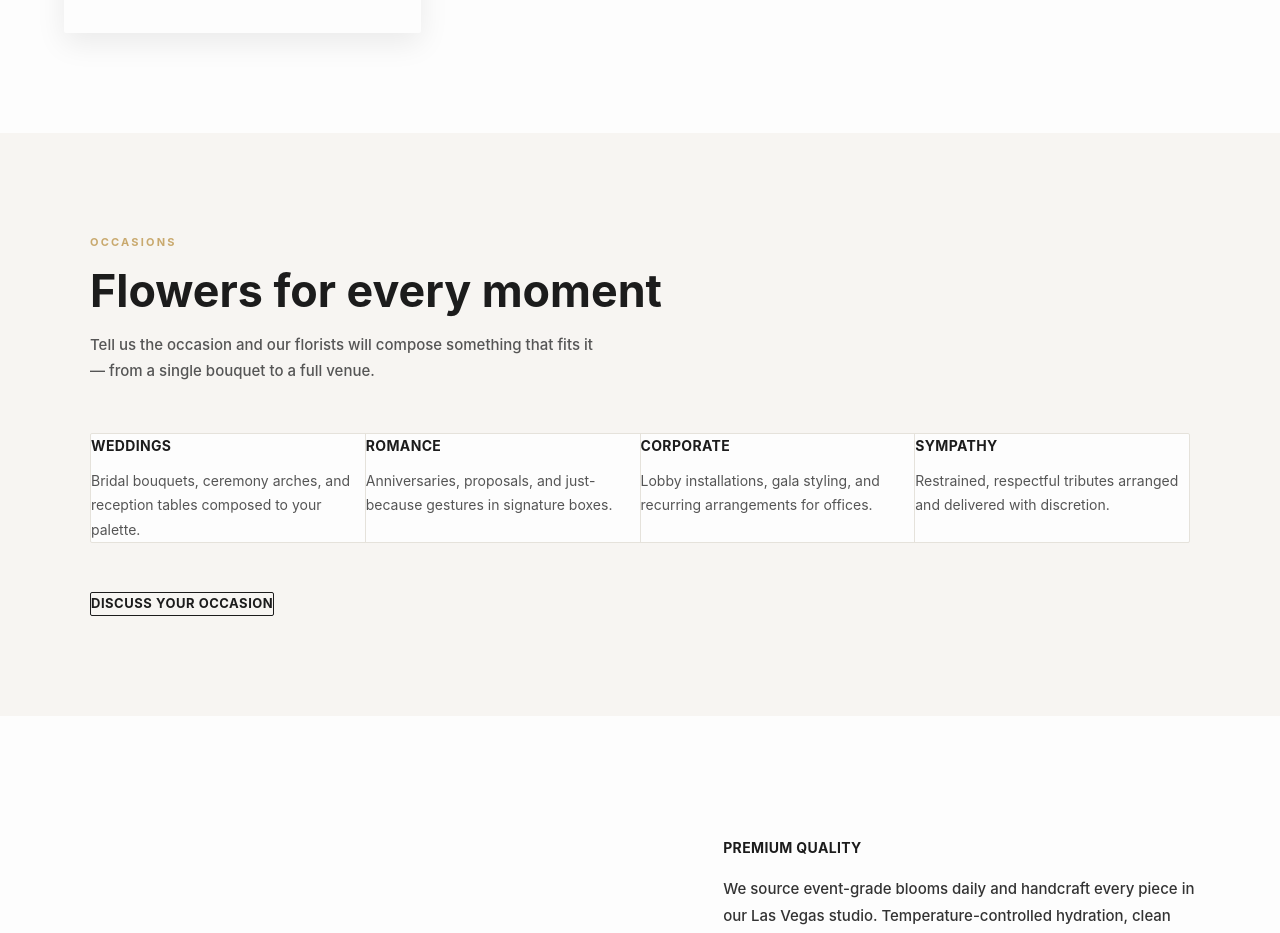
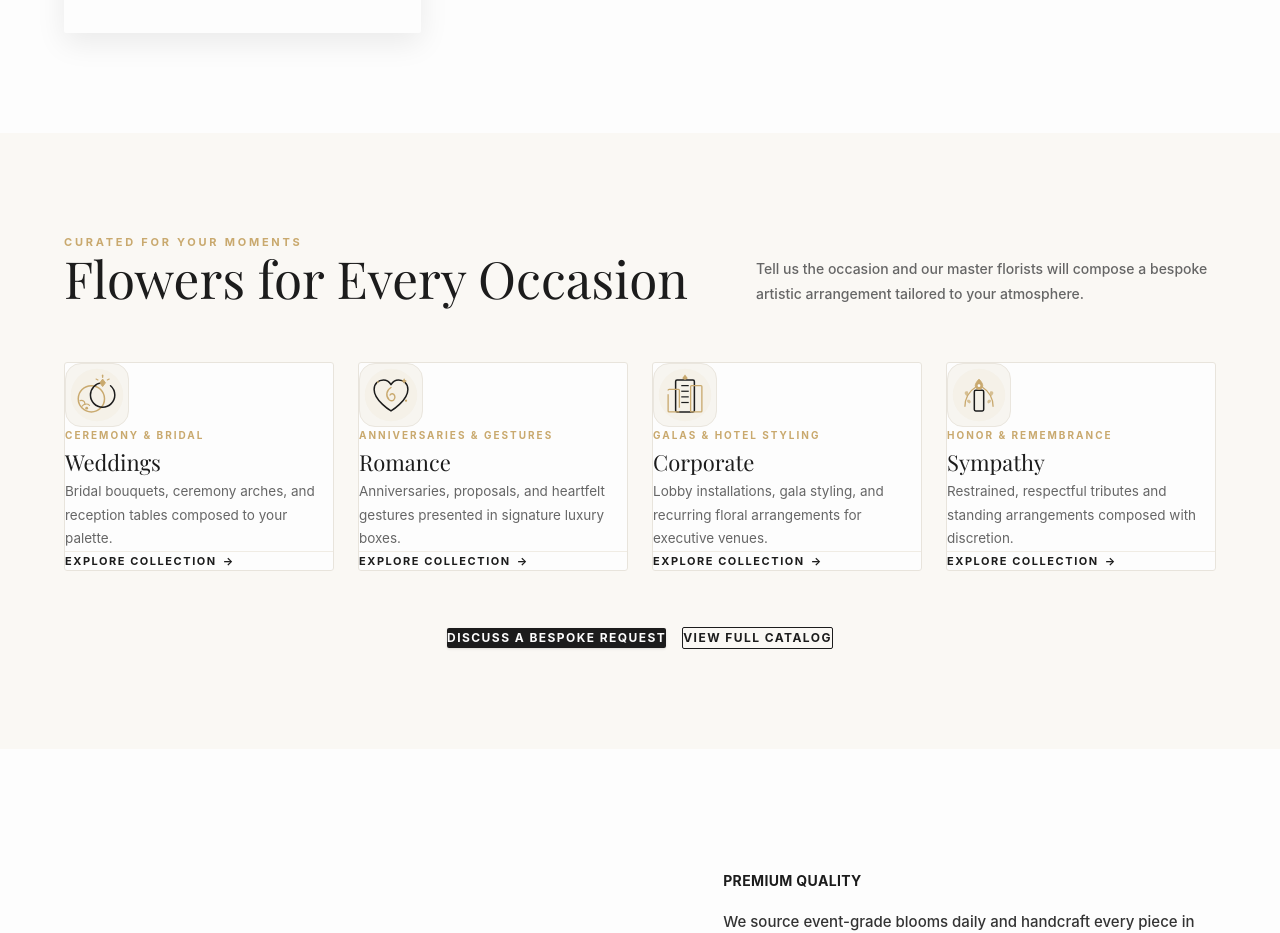
Before and after one commit to netbounce19-hash/mother-of-flower, a Next.js app: page / in a window 1280 px wide. Shown: the part 2920-3853 px from the top of the page. Built offline with nearby package versions, Linux system fonts and the light colour scheme; no server answers.

Commit message:
feat: add luxury symbolic vector emblems to Occasions section

```diff
--- a/components/occasions/OccasionsSection.tsx
+++ b/components/occasions/OccasionsSection.tsx
@@ -1,6 +1,7 @@
 'use client';
 
 import { motion, Variants } from 'framer-motion';
+import Link from 'next/link';
 
 const fadeUp: Variants = {
   hidden: { opacity: 0, y: 24 },
@@ -12,26 +13,155 @@ const stagger: Variants = {
   visible: { opacity: 1, transition: { staggerChildren: 0.1 } },
 };
 
-/**
- * TODO(content): copy is placeholder — replace with the studio's own wording
- * and point each card at a real catalogue filter once categories are wired up.
- */
+// ── BESPOKE LUXURY LINE-ART SYMBOLS (LARGE EMBLEMS) ──
+
+function WeddingsSymbol() {
+  return (
+    <svg width="60" height="60" viewBox="0 0 64 64" fill="none" xmlns="http://www.w3.org/2000/svg" className="transition-transform duration-500 group-hover:scale-110">
+      {/* Glow background circle */}
+      <circle cx="32" cy="32" r="28" fill="#C9A96E" fillOpacity="0.06" />
+
+      {/* Intertwined Wedding Rings */}
+      <ellipse cx="26" cy="36" rx="14" ry="14" stroke="#C9A96E" strokeWidth="1.6" strokeLinecap="round" />
+      <ellipse cx="38" cy="32" rx="13" ry="13" stroke="#1C1C1C" strokeWidth="1.6" strokeLinecap="round" strokeDasharray="60 10" />
+
+      {/* Solitaire Diamond Sparkle on Right Ring */}
+      <path d="M38 15L41 19L38 23L35 19Z" fill="#C9A96E" stroke="#C9A96E" strokeWidth="1" />
+      <line x1="38" y1="11" x2="38" y2="13" stroke="#C9A96E" strokeWidth="1.5" strokeLinecap="round" />
+      <line x1="33" y1="16" x2="31" y2="15" stroke="#C9A96E" strokeWidth="1.2" strokeLinecap="round" />
+      <line x1="43" y1="16" x2="45" y2="15" stroke="#C9A96E" strokeWidth="1.2" strokeLinecap="round" />
+
+      {/* Botanical Olive / Floral Sprig on Left */}
+      <path d="M16 44C18 41 22 41 24 43" stroke="#C9A96E" strokeWidth="1.3" strokeLinecap="round" />
+      <path d="M14 38C17 37 19 39 19 41" stroke="#C9A96E" strokeWidth="1.3" strokeLinecap="round" />
+      <circle cx="21" cy="46" r="1.5" fill="#C9A96E" />
+    </svg>
+  );
+}
+
+function RomanceSymbol() {
+  return (
+    <svg width="60" height="60" viewBox="0 0 64 64" fill="none" xmlns="http://www.w3.org/2000/svg" className="transition-transform duration-500 group-hover:scale-110">
+      {/* Glow background circle */}
+      <circle cx="32" cy="32" r="28" fill="#C9A96E" fillOpacity="0.06" />
+
+      {/* Elegant Fine-Line Heart Silhouette */}
+      <path
+        d="M32 49C32 49 14 38 14 26C14 20 18.5 16 24 16C28 16 30.5 18.5 32 21C33.5 18.5 36 16 40 16C45.5 16 50 20 50 26C50 38 32 49 32 49Z"
+        stroke="#1C1C1C"
+        strokeWidth="1.6"
+        strokeLinecap="round"
+        strokeLinejoin="round"
+      />
+
+      {/* Rose Petal Ribbon swirling inside */}
+      <path
+        d="M32 24C27 27 26 33 30 37C34 40 37 36 36 33C35 30 32 30 31 32"
+        stroke="#C9A96E"
+        strokeWidth="1.5"
+        strokeLinecap="round"
+      />
+
+      {/* Romantic Stars / Shimmer */}
+      <path d="M46 14L47 16L49 17L47 18L46 20L45 18L43 17L45 16Z" fill="#C9A96E" />
+      <circle cx="18" cy="18" r="1" fill="#C9A96E" />
+      <circle cx="48" cy="38" r="1.2" fill="#C9A96E" />
+    </svg>
+  );
+}
+
+function CorporateSymbol() {
+  return (
+    <svg width="60" height="60" viewBox="0 0 64 64" fill="none" xmlns="http://www.w3.org/2000/svg" className="transition-transform duration-500 group-hover:scale-110">
+      {/* Glow background circle */}
+      <circle cx="32" cy="32" r="28" fill="#C9A96E" fillOpacity="0.06" />
+
+      {/* Architectural High-End Building & Column Geometry */}
+      <rect x="22" y="16" width="20" height="34" rx="1.5" stroke="#1C1C1C" strokeWidth="1.6" />
+      <rect x="14" y="26" width="12" height="24" rx="1" stroke="#C9A96E" strokeWidth="1.4" strokeDasharray="30 4" />
+      <rect x="38" y="22" width="12" height="28" rx="1" stroke="#C9A96E" strokeWidth="1.4" />
+
+      {/* Grid Windows Minimal */}
+      <line x1="28" y1="22" x2="36" y2="22" stroke="#1C1C1C" strokeWidth="1.3" />
+      <line x1="28" y1="28" x2="36" y2="28" stroke="#1C1C1C" strokeWidth="1.3" />
+      <line x1="28" y1="34" x2="36" y2="34" stroke="#1C1C1C" strokeWidth="1.3" />
+      <line x1="28" y1="40" x2="36" y2="40" stroke="#1C1C1C" strokeWidth="1.3" />
+
+      {/* Luxury Diamond / Crown Finial on Top */}
+      <path d="M32 10L35 14L32 16L29 14Z" fill="#C9A96E" />
+    </svg>
+  );
+}
+
+function SympathySymbol() {
+  return (
+    <svg width="60" height="60" viewBox="0 0 64 64" fill="none" xmlns="http://www.w3.org/2000/svg" className="transition-transform duration-500 group-hover:scale-110">
+      {/* Glow background circle */}
+      <circle cx="32" cy="32" r="28" fill="#C9A96E" fillOpacity="0.06" />
+
+      {/* Peaceful Memorial Candle & Aura */}
+      <rect x="27" y="27" width="10" height="22" rx="1.5" stroke="#1C1C1C" strokeWidth="1.6" />
+
+      {/* Soft Flame */}
+      <path
+        d="M32 15C32 15 36 19 36 22C36 24.2 34.2 26 32 26C29.8 26 28 24.2 28 22C28 19 32 15 32 15Z"
+        fill="#C9A96E"
+        stroke="#C9A96E"
+        strokeWidth="1"
+      />
+      <circle cx="32" cy="22" r="1.5" fill="#FDFDFD" />
+
+      {/* Surrounding Laurel / Peaceful Branch of Honor */}
+      <path
+        d="M17 44C17 36 21 28 28 24"
+        stroke="#C9A96E"
+        strokeWidth="1.4"
+        strokeLinecap="round"
+      />
+      <path
+        d="M47 44C47 36 43 28 36 24"
+        stroke="#C9A96E"
+        strokeWidth="1.4"
+        strokeLinecap="round"
+      />
+
+      {/* Delicate Leaves */}
+      <path d="M19 33C16 31 16 28 19 28C21 28 21 31 19 33Z" fill="#C9A96E" fillOpacity="0.7" />
+      <path d="M45 33C48 31 48 28 45 28C43 28 43 31 45 33Z" fill="#C9A96E" fillOpacity="0.7" />
+      <path d="M22 41C19 40 18 37 21 37C23 37 24 40 22 41Z" fill="#C9A96E" fillOpacity="0.7" />
+      <path d="M42 41C45 40 46 37 43 37C41 37 40 40 42 41Z" fill="#C9A96E" fillOpacity="0.7" />
+    </svg>
+  );
+}
+
 const occasions = [
   {
     title: 'Weddings',
+    subtitle: 'Ceremony & Bridal',
     text: 'Bridal bouquets, ceremony arches, and reception tables composed to your palette.',
+    symbol: <WeddingsSymbol />,
+    href: '/catalog?category=Wedding+Bouquets',
   },
   {
     title: 'Romance',
-    text: 'Anniversaries, proposals, and just-because gestures in signature boxes.',
+    subtitle: 'Anniversaries & Gestures',
+    text: 'Anniversaries, proposals, and heartfelt gestures presented in signature luxury boxes.',
+    symbol: <RomanceSymbol />,
+    href: '/catalog',
   },
   {
     title: 'Corporate',
-    text: 'Lobby installations, gala styling, and recurring arrangements for offices.',
+    subtitle: 'Galas & Hotel Styling',
+    text: 'Lobby installations, gala styling, and recurring floral arrangements for executive venues.',
+    symbol: <CorporateSymbol />,
+    href: '/sotrud',
   },
   {
     title: 'Sympathy',
-    text: 'Restrained, respectful tributes arranged and delivered with discretion.',
+    subtitle: 'Honor & Remembrance',
+    text: 'Restrained, respectful tributes and standing arrangements composed with discretion.',
+    symbol: <SympathySymbol />,
+    href: '/catalog',
   },
 ];
 
@@ -39,53 +169,85 @@ export default function OccasionsSection() {
   return (
     <section
       id="occasions"
-      className="w-full bg-[#F7F5F2] scroll-mt-[72px]"
+      className="w-full bg-[#FAF8F4] scroll-mt-[72px]"
       style={{ padding: '100px 5vw' }}
     >
-      <div style={{ maxWidth: 1100, margin: '0 auto' }}>
+      <div style={{ maxWidth: 1280, margin: '0 auto' }}>
         <motion.div
           initial="hidden"
           whileInView="visible"
           viewport={{ once: true, margin: '-80px' }}
           variants={stagger}
-          className="flex flex-col gap-12"
+          className="flex flex-col gap-14"
         >
-          <motion.div variants={fadeUp} className="flex flex-col gap-4">
-            <p className="text-[11px] font-bold uppercase tracking-[0.2em] text-[#C9A96E]">
-              Occasions
-            </p>
-            <h2 className="font-sans text-[clamp(2rem,3.5vw,3rem)] font-bold leading-[1.1] text-[#1C1C1C]">
-              Flowers for every moment
-            </h2>
-            <p className="text-[15px] font-medium leading-[1.75] text-[#555555] max-w-[520px]">
-              Tell us the occasion and our florists will compose something that fits it —
-              from a single bouquet to a full venue.
+          {/* Section Header */}
+          <motion.div variants={fadeUp} className="flex flex-col md:flex-row md:items-end justify-between gap-6">
+            <div>
+              <p className="text-[11px] font-bold uppercase tracking-[0.25em] text-[#C9A96E] mb-2">
+                Curated For Your Moments
+              </p>
+              <h2 className="font-serif text-[clamp(2.2rem,4vw,3.4rem)] font-normal leading-[1.08] text-[#1C1C1C]">
+                Flowers for Every Occasion
+              </h2>
+            </div>
+            <p className="text-[14px] font-medium leading-[1.75] text-[#666666] max-w-[460px]">
+              Tell us the occasion and our master florists will compose a bespoke artistic arrangement tailored to your atmosphere.
             </p>
           </motion.div>
 
-          <motion.ul
+          {/* Occasion Cards with Large Symbolic Icons */}
+          <motion.div
             variants={fadeUp}
-            className="grid grid-cols-1 sm:grid-cols-2 lg:grid-cols-4 gap-px bg-[#E5E2DB] border border-[#E5E2DB] rounded-[2px] overflow-hidden list-none p-0 m-0"
+            className="grid grid-cols-1 sm:grid-cols-2 lg:grid-cols-4 gap-6"
           >
             {occasions.map((occasion) => (
-              <li
+              <Link
                 key={occasion.title}
-                className="flex flex-col gap-3 bg-[#FDFDFD] p-8 hover:bg-[#FAF8F4] transition-colors duration-500"
+                href={occasion.href}
+                className="group flex flex-col bg-[#FDFDFD] p-8 md:p-9 rounded-[3px] border border-[#E8E4DC] hover:border-[#C9A96E]/50 hover:shadow-[0_16px_40px_rgba(201,169,110,0.12)] transition-all duration-500 no-underline"
               >
-                <h3 className="text-[14px] font-bold uppercase tracking-wide text-[#1C1C1C]">
+                {/* Large Symbolic Icon Badge */}
+                <div className="w-16 h-16 rounded-2xl bg-[#F7F5F0] group-hover:bg-[#C9A96E]/10 border border-[#EAE6DE] group-hover:border-[#C9A96E]/30 flex items-center justify-center mb-6 transition-colors duration-400">
+                  {occasion.symbol}
+                </div>
+
+                {/* Subtitle */}
+                <span className="text-[10px] font-bold uppercase tracking-[0.2em] text-[#C9A96E] mb-1">
+                  {occasion.subtitle}
+                </span>
+
+                {/* Title */}
+                <h3 className="font-serif text-[22px] font-normal text-[#1C1C1C] group-hover:text-[#C9A96E] transition-colors duration-300 mb-3">
                   {occasion.title}
                 </h3>
-                <p className="text-[14px] leading-[1.75] text-[#555555]">{occasion.text}</p>
-              </li>
+
+                {/* Text Description */}
+                <p className="text-[13.5px] leading-[1.75] text-[#666666] mb-6 flex-1">
+                  {occasion.text}
+                </p>
+
+                {/* Bottom Arrow Link */}
+                <div className="flex items-center gap-1.5 text-[11px] font-bold uppercase tracking-[0.14em] text-[#1C1C1C] group-hover:text-[#C9A96E] transition-colors mt-auto pt-4 border-t border-[#F0ECE4]">
+                  <span>Explore Collection</span>
+                  <span className="transform group-hover:translate-x-1 transition-transform">→</span>
+                </div>
+              </Link>
             ))}
-          </motion.ul>
+          </motion.div>
 
-          <motion.div variants={fadeUp}>
+          {/* Action CTA */}
+          <motion.div variants={fadeUp} className="flex flex-col sm:flex-row items-center justify-center gap-4 pt-4">
             <a
               href="#custom-request"
-              className="inline-flex items-center justify-center border border-[#1C1C1C] text-[#1C1C1C] text-[13px] font-bold uppercase tracking-[0.04em] px-10 py-4 rounded-[2px] hover:bg-[#1C1C1C] hover:text-[#FDFDFD] focus-visible:bg-[#1C1C1C] focus-visible:text-[#FDFDFD] transition-colors duration-300 no-underline"
+              className="inline-flex items-center justify-center bg-[#1C1C1C] text-[#FDFDFD] text-[12px] font-bold uppercase tracking-[0.12em] px-10 py-4 rounded-[2px] hover:bg-[#C9A96E] transition-colors duration-300 no-underline shadow-sm"
             >
-              Discuss your occasion
+              Discuss a Bespoke Request
+            </a>
+            <a
+              href="/catalog"
+              className="inline-flex items-center justify-center border border-[#1C1C1C] text-[#1C1C1C] text-[12px] font-bold uppercase tracking-[0.12em] px-8 py-4 rounded-[2px] hover:bg-[#1C1C1C] hover:text-[#FDFDFD] transition-colors duration-300 no-underline"
+            >
+              View Full Catalog
             </a>
           </motion.div>
         </motion.div>
```
